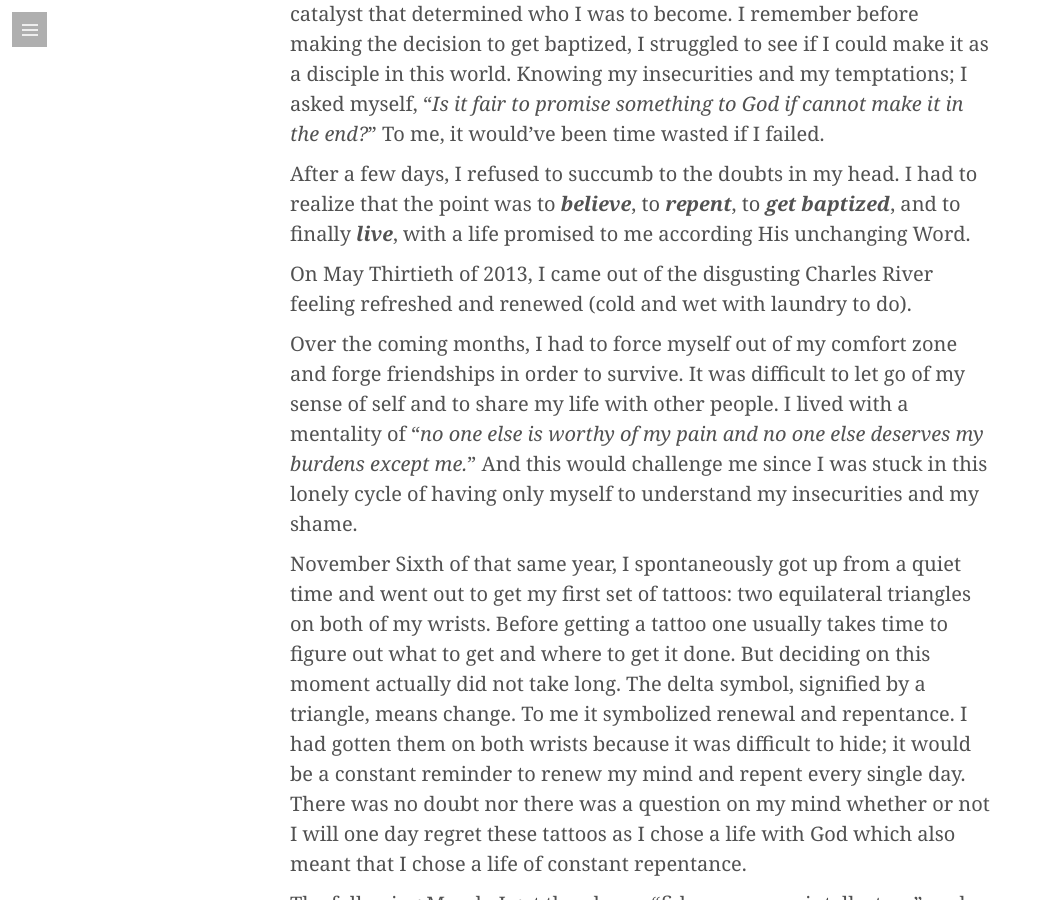
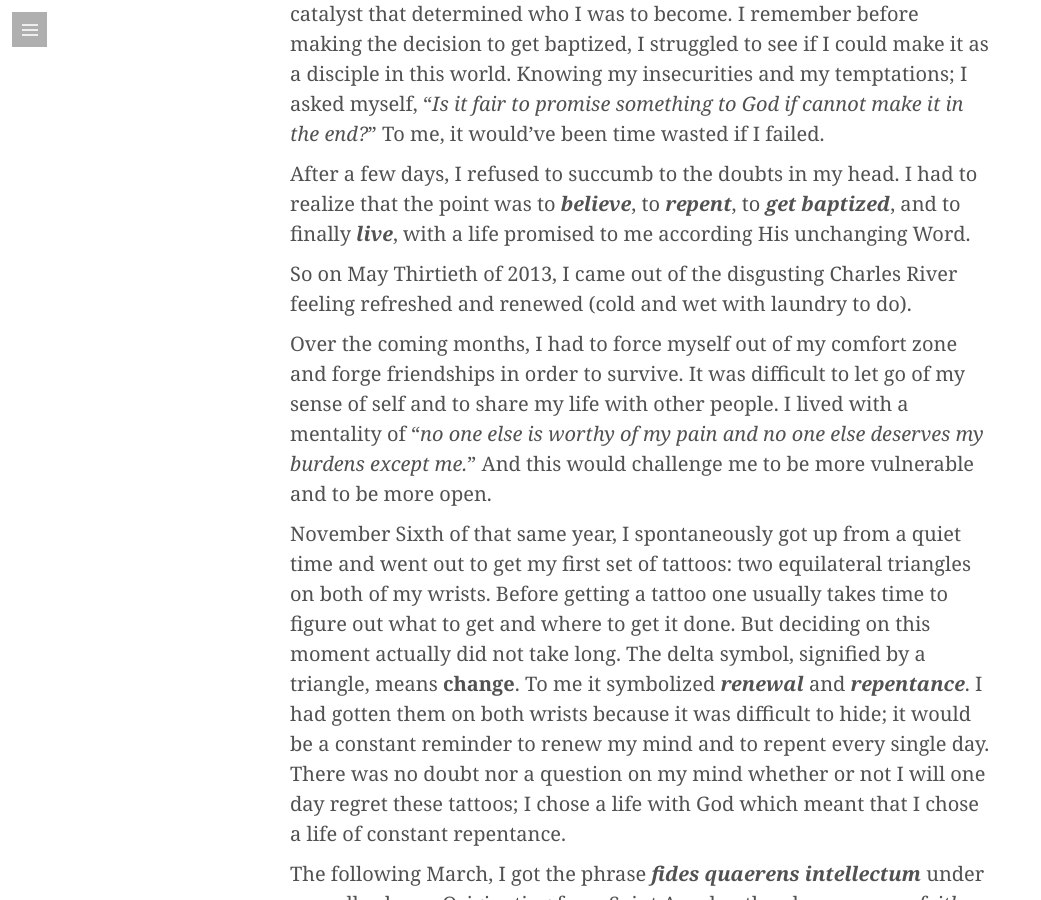
Before and after one commit to thejohnsullivan/McLeian, a Jekyll site: the page built from _posts/2016-06-10-three-years.md, in a window 1280 px wide and 900 px high, scrolled down 1909 px. Shown: the whole window, without its empty margins (0-1041 px from the left). Built offline with Jekyll 4.4.1, drawn with Linux system fonts in a browser that asks for light colours; some web fonts are replaced; comment, search, counter and statistics services are not loaded; some of the changed text lies outside the part shown.

Commit message:
Update 2016-06-10-three-years.md

```diff
--- a/_posts/2016-06-10-three-years.md
+++ b/_posts/2016-06-10-three-years.md
@@ -21,19 +21,19 @@ All these desires found a purpose. They found a reason years before.
 
 Journal entry (09/10/2012):
 
-> We would just wake up, live our lives, with everything handed to us at arm’s-length. On a silver platter, we’d find our voice, our truth, our world. But serve me on a paper plate. I am silent. I am sin. I am nothing. These walls that gave us security are closing in. These windows that gave us light are forcing us into the shadows. These monsters that hid under our beds are now sleeping in comfort next to us. We have become the thing we’ve feared the most…You can deny it for as long as you can. But how much further can you lie through those teeth? Purest in white; lost in darkness within.”
+> We would just wake up, live our lives, with everything handed to us at arm’s-length. On a silver platter, we’d find our voice, our truth, our world. But serve me on a paper plate. I am silent. I am sin. I am nothing. These walls that gave us security are closing in. These windows that gave us light are forcing us into the shadows. These monsters that hid under our beds are now sleeping in comfort next to us. We have become the thing we’ve feared the most…You can deny it for as long as you can. But how much further can you lie through those teeth? Purest in white; lost in darkness within.
 
 Struggling to find a reason and a purpose for the life I was living, it was what made sense at the time…to begin trying to understand who God is and what His plans for me are. Even though I was hesitant and didn’t really know what was in store, just opening up the Bible was the brilliant catalyst that determined who I was to become. I remember before making the decision to get baptized, I struggled to see if I could make it as a disciple in this world. Knowing my insecurities and my temptations; I asked myself, “*Is it fair to promise something to God if cannot make it in the end?*” To me, it would’ve been time wasted if I failed.
 
 After a few days, I refused to succumb to the doubts in my head. I had to realize that the point was to **_believe_**, to **_repent_**, to **_get baptized_**, and to finally **_live_**, with a life promised to me according His unchanging Word.
 
-On May Thirtieth of 2013, I came out of the disgusting Charles River feeling refreshed and renewed (cold and wet with laundry to do).
+So on May Thirtieth of 2013, I came out of the disgusting Charles River feeling refreshed and renewed (cold and wet with laundry to do).
 
-Over the coming months, I had to force myself out of my comfort zone and forge friendships in order to survive. It was difficult to let go of my sense of self and to share my life with other people. I lived with a mentality of “*no one else is worthy of my pain and no one else deserves my burdens except me.*" And this would challenge me since I was stuck in this lonely cycle of having only myself to understand my insecurities and my shame.
+Over the coming months, I had to force myself out of my comfort zone and forge friendships in order to survive. It was difficult to let go of my sense of self and to share my life with other people. I lived with a mentality of “*no one else is worthy of my pain and no one else deserves my burdens except me.*" And this would challenge me to be more vulnerable and to be more open.
 
-November Sixth of that same year, I spontaneously got up from a quiet time and went out to get my first set of tattoos: two equilateral triangles on both of my wrists. Before getting a tattoo one usually takes time to figure out what to get and where to get it done. But deciding on this moment actually did not take long. The delta symbol, signified by a triangle, means change. To me it symbolized renewal and repentance. I had gotten them on both wrists because it was difficult to hide; it would be a constant reminder to renew my mind and repent every single day. There was no doubt nor there was a question on my mind whether or not I will one day regret these tattoos as I chose a life with God which also meant that I chose a life of constant repentance.
+November Sixth of that same year, I spontaneously got up from a quiet time and went out to get my first set of tattoos: two equilateral triangles on both of my wrists. Before getting a tattoo one usually takes time to figure out what to get and where to get it done. But deciding on this moment actually did not take long. The delta symbol, signified by a triangle, means **change**. To me it symbolized **_renewal_** and **_repentance_**. I had gotten them on both wrists because it was difficult to hide; it would be a constant reminder to renew my mind and to repent every single day. There was no doubt nor a question on my mind whether or not I will one day regret these tattoos; I chose a life with God which meant that I chose a life of constant repentance.
 
-The following March, I got the phrase “fides quaerens intellectum” under my collar bone. Originating from Saith Anselm, the phrase means “faith seeking understanding”. My faith should not stop from when I had believed; it still requires work and persistent understanding. My love for God should not stop from when I had decided to give my life to Him; there is still so much to know about Him. And to seek a deeper knowledge of my faith in Him is what my life should be. That is how I marked my life when I came out of the water.
+The following March, I got the phrase **_fides quaerens intellectum_** under my collar bone. Originating from Saint Anselm, the phrase means _faith seeking understanding_. My faith should not stop from when I had believed; it still requires work and persistent understanding. My love for God should not stop from when I had decided to give my life to Him; there is still so much to know about Him. And to seek a deeper knowledge of my faith in Him is what my life should be about. That is how I marked my life when I came out of the water.
 
 But even though I made this decision to follow God, it doesn’t mean I let Him into my life every single day. Some times I forget about Him. Some times I resent Him. Some times I find myself angry with Him. Some times I don’t live by His Word. And some times I refuse to love Him.
 
```
